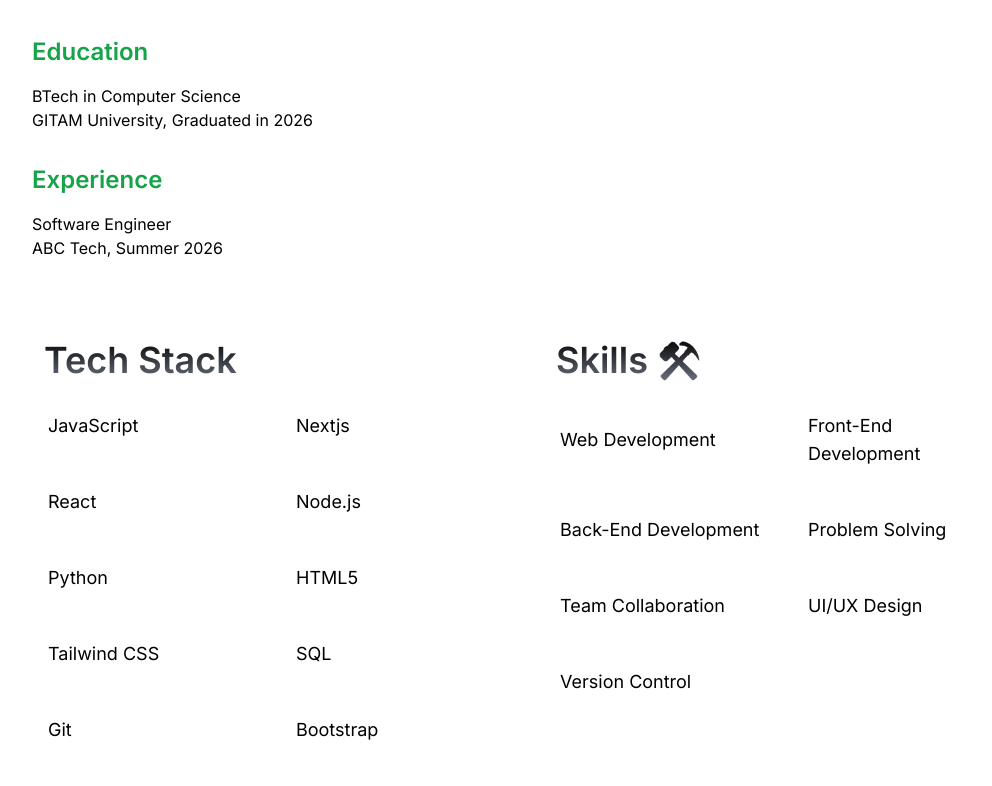
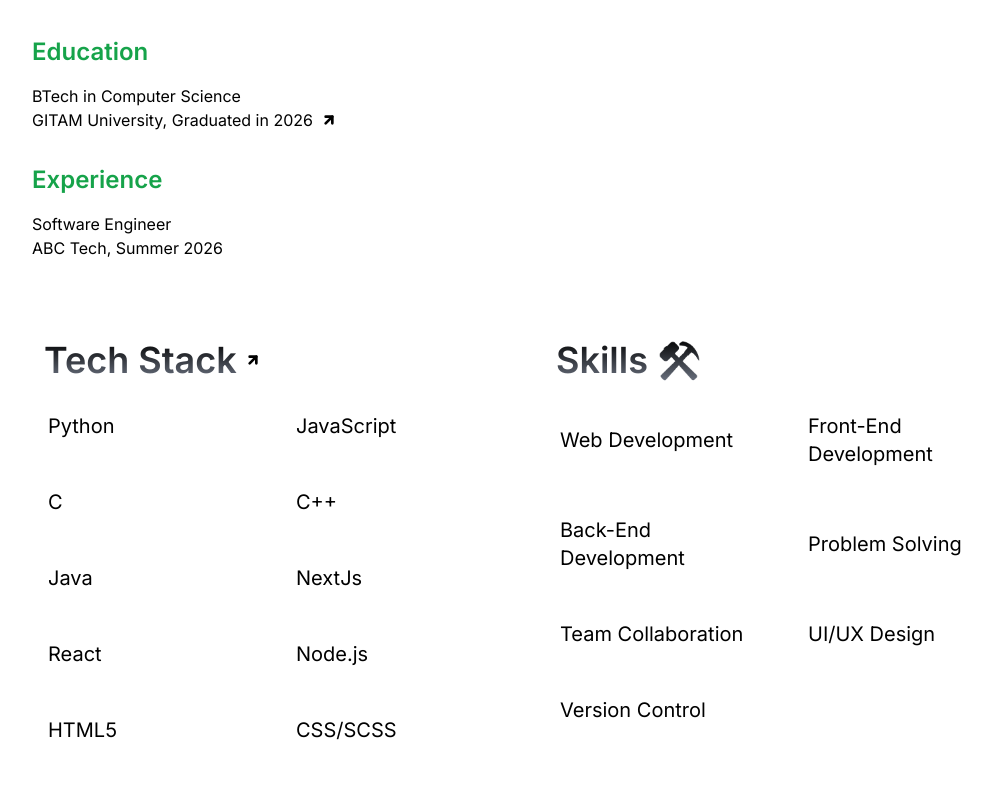
Before and after one commit to psidh/Domain, a Next.js app: page / in a window 1280 px wide. Shown: the part 1134-1920 px from the top of the page, without its empty margins (112-1104 px from the left). Built offline with nearby package versions, Linux system fonts and the light colour scheme.

Commit message:
links added to some buttons

```diff
--- a/src/app/components/Achievements.js
+++ b/src/app/components/Achievements.js
@@ -17,7 +17,7 @@ const Achievements = () => {
   return (
     <div className="bg-gray-100 dark:bg-gray-950 py-12">
       <div className="container mx-auto text-center">
-        <h2 className="text-3xl font-semibold mb-8">Certificates and Achievements</h2>
+        <h2 className="text-3xl font-semibold mb-8">Certificates</h2>
         <Slider {...settings}>
           {certificatesData.map((certificate, index) => (
             <div key={index} className="px-4">
--- a/src/app/components/Blog.js
+++ b/src/app/components/Blog.js
@@ -4,15 +4,14 @@ import blogPosts from "src/app/data/blogPosts";
 
 const Blog = () => {
   return (
-
-    <div className="container mx-auto px-16 py-12">
-      <h2 className="md:text-4xl text-2xl font-semibold mb-8">Blog Posts</h2>
+  <div className="container mx-auto px-16 py-12">
+    <h2 className="md:text-4xl text-2xl font-semibold mb-8">Blog Posts</h2>
       <div className="grid gap-6">
         {blogPosts.map((post, index) => (
           <div key={index} className="bg-white dark:bg-gray-900 rounded-lg shadow-md hover:shadow-xl p-6">
-            <h3 className="text-xl font-semibold mb-2 dark:text-gray-100">{post.title}</h3>
-            <p className="text-gray-300 ">{post.date}</p>
-            <p className="mt-2 dark:text-gray-200">{post.content}</p>
+            <h3 className="text-xl font-semibold mb-2 dark:text-gray-400">{post.title}</h3>
+            <p className="text-gray-500 ">{post.date}</p>
+            <p className="mt-2 dark:text-gray-300">{post.content}</p>
           </div>
         ))}
       </div>
--- a/src/app/components/Resume.js
+++ b/src/app/components/Resume.js
@@ -2,17 +2,20 @@ import React from "react";
 
 const Resume = () => {
   const techStack = [
+    "Python",
     "JavaScript",
-    "Nextjs",
+    "C",
+    "C++",
+    "Java",
+    "NextJs",
     "React",
     "Node.js",
-    "Python",
     "HTML5",
+    "CSS/SCSS",
     "Tailwind CSS",
     "SQL",
     "Git",
     "Bootstrap",
-    "VS Code",
     "MongoDB",
   ];
   const skills = [
@@ -28,44 +31,63 @@ const Resume = () => {
   return (
    <div className="bg-white dark:bg-black">
     <div className="py-10 px-8 lg:px-36">
-    <h2 className="md:text-4xl text-2xl font-semibold my-4 text-center md:text-left">Resume</h2>
+    <h2 className="md:text-4xl text-3xl font-semibold my-4 text-center md:text-left">Resume</h2>
       <section className="my-8">
         <h3 className="md:text-2xl text-xl font-semibold mb-4 dark:text-green-500 text-green-600">Education</h3>
-        <div className="md:text-justify text-center">
         <p>BTech in Computer Science</p>
-        <p>GITAM University, Graduated in 2026</p>
-        </div>
+        <a href="https://www.gitam.edu" className="flex items-center">
+          GITAM University, Graduated in 2026
+          <svg
+            xmlns="http://www.w3.org/2000/svg"
+            width="24"
+            height="24"
+            viewBox="0 0 24 24"
+            fill="none"
+            stroke="currentColor"
+            strokeWidth="4"
+            strokeLinecap="round"
+            strokeLinejoin="round"
+            className="ml-2 w-4 h-4">
+            <line x1="7" y1="17" x2="17" y2="7"></line>
+            <polyline points="7 7 17 7 17 17"></polyline>
+          </svg>
+        </a>
       </section>
 
       <section className="my-8">
         <h3 className="md:text-2xl text-xl font-semibold mb-4 dark:text-green-500 text-green-600">Experience</h3>
-        <div className="md:text-justify text-center">
         <p>Software Engineer</p>
         <p>ABC Tech, Summer 2026</p>
-        </div>
       </section>
 
     <div className="md:grid grid-cols-2 gap-8">
       <section className="my-8">
-        <h3 className="md:text-4xl text-2xl font-semibold mt-4 mb-4 ">
+      <a href="https:www.github.com/psidh/" className="md:text-4xl text-2xl flex items-center font-semibold mt-4 mb-4 ">
         <span className="md:text-left lg:ml-3
         text-transparent bg-clip-text
         bg-gradient-to-b from-black to-gray-500
         dark:bg-gradient-to-t
         dark:from-gray-500
         dark:to-gray-300">
-          Tech Stack</span></h3>
+        Tech Stack</span> <svg
+            xmlns="http://www.w3.org/2000/svg"
+            width="24"
+            height="24"
+            viewBox="0 0 24 24"
+            fill="none"
+            stroke="currentColor"
+            strokeWidth="4"
+            strokeLinecap="round"
+            strokeLinejoin="round"
+            className="ml-2 w-4 h-4"
+          >
+            <line x1="7" y1="17" x2="17" y2="7"></line>
+            <polyline points="7 7 17 7 17 17"></polyline>
+          </svg></a>
         <div className="grid grid-cols-2 gap-4">
           {techStack.map((tech, index) => (
-            <div key={index} className="md:text-lg md:p-4 p-2
-            flex justify-start items-center border-0 rounded-lg
-            hover:bg-black
-            hover:text-white
-            dark:bg-black
-            dark:text-white
-            dark:hover:text-black
-            dark:hover:bg-white
-            transition duration-100">
+            <div key={index} className="md:text-xl md:p-4 p-2
+            flex justify-start items-center border-0 rounded-lg">
               {tech}
             </div>
           ))}
@@ -83,15 +105,8 @@ const Resume = () => {
         </h3>
         <div className="grid grid-cols-2 gap-4">
           {skills.map((skill, index) => (
-            <div key={index} className="md:text-lg md:p-4 p-2
-            flex justify-start items-center border-0 rounded-lg
-            hover:bg-black
-            hover:text-white
-            dark:bg-black
-            dark:text-white
-            dark:hover:text-black
-            dark:hover:bg-white
-            transition duration-100">
+            <div key={index} className="md:text-xl md:p-4 p-2
+            flex justify-start items-center border-0 rounded-lg">
               {skill}
             </div>
           ))}
@@ -105,3 +120,25 @@ const Resume = () => {
 };
 
 export default Resume;
+
+
+// styles for the tech stack -->
+// hover:bg-black
+// hover:text-white
+// dark:bg-black
+// dark:text-white
+// dark:hover:text-black
+// dark:hover:bg-white
+// transition duration-100
+
+
+
+
+// styles for skills -->
+// hover:bg-black
+// hover:text-white
+// dark:bg-black
+// dark:text-white
+// dark:hover:text-black
+// dark:hover:bg-white
+// transition duration-100
--- a/src/app/components/TopIntro.js
+++ b/src/app/components/TopIntro.js
@@ -33,7 +33,7 @@ const TopIntro = () => {
           <span className="md:text-2xl text-xl font-normal">Hey, </span>
           <span className="font-semibold md:text-4xl text-3xl
           text-transparent bg-clip-text
-           bg-gradient-to-t from-gray-800 to-gray-500
+           bg-gradient-to-b from-gray-800 to-gray-500
            dark:bg-gradient-to-t
            dark:from-gray-500
            dark:to-gray-100 ">
@@ -45,8 +45,9 @@ const TopIntro = () => {
               I'm a Student, Developer passionate about [yet to write]
             </p>
             <p className="md:text-2xl text-lg my-2 text-gray-700 dark:text-gray-300">
-              With a background in Python and JavaScript, I bring Front-End and Back-End to the table
-            </p>
+              With a background in <span className="underline underline-offset-4">Python </span>
+               and <span className="underline underline-offset-4">JavaScript</span>,
+              I bring Front-End and Back-End to the table </p>
             <p className="md:text-2xl text-lg my-2 text-gray-600 dark:text-gray-300 mt-4 mb-4">
               {/* eslint-disable-next-line react/no-unescaped-entities */}
               Let's connect and build great things together...
--- a/src/app/page.js
+++ b/src/app/page.js
@@ -1,5 +1,4 @@
 /* eslint-disable @next/next/no-page-custom-font */
-
 import NavBar from 'src/app/components/NavBar';
 import TopIntro from 'src/app/components/TopIntro';
 import Footer from 'src/app/components/Footer';
```
